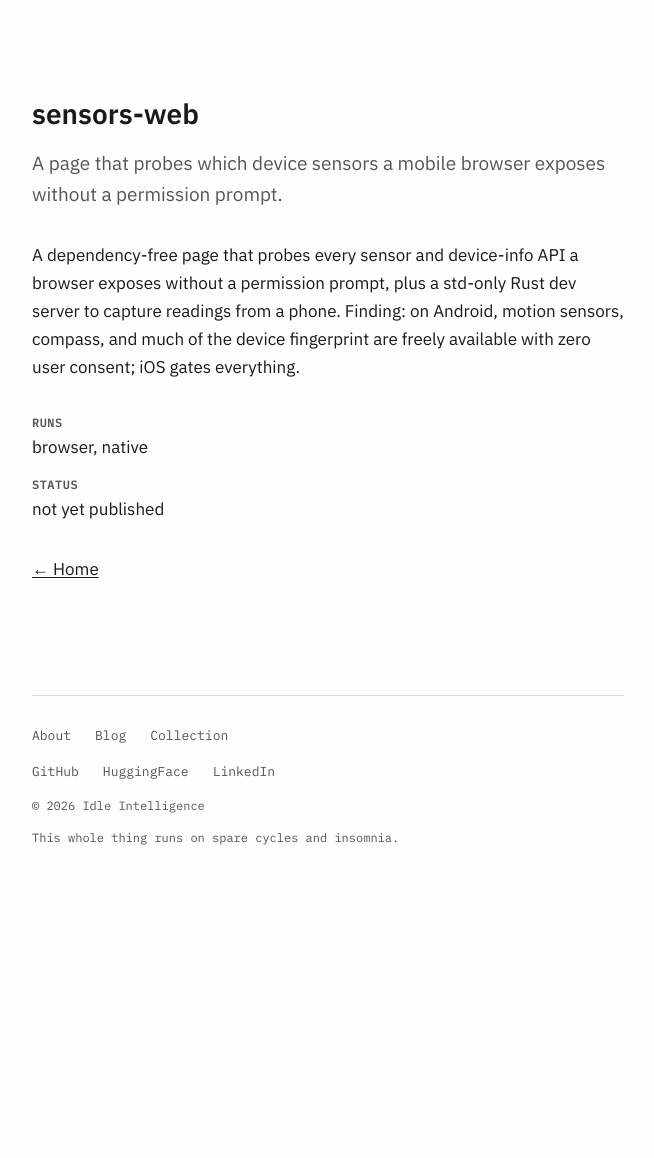
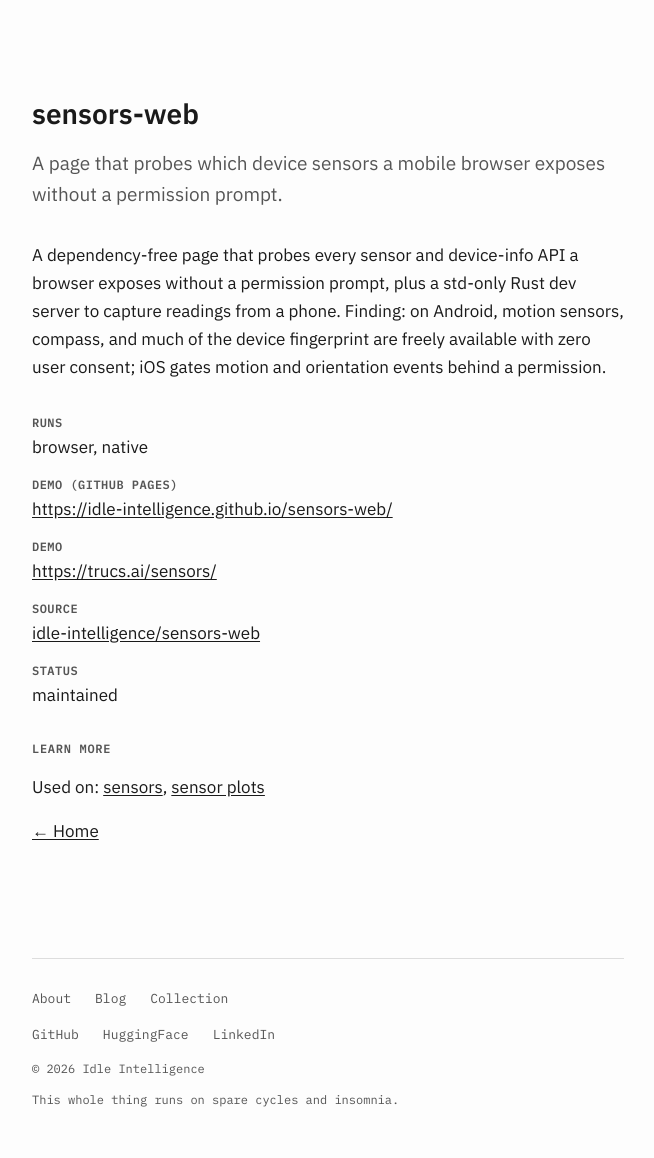
Before and after one commit to idle-intelligence/site, a Jekyll site: the page built from _collection/sensors-web.md, in a window 1280 px wide. Shown: the whole page, without its empty margins (312-966 px from the left). Built offline with Jekyll 4.4.1, drawn with Linux system fonts in a browser that asks for light colours; before the commit the page ends 900 px from its top, so only the background shows below that.

Commit message:
Cards: sensors-web published, hive-ml-classifier current state, Hive (#8)
* Cards: sensors-web published, hive-ml-classifier current state, new Hive card in Distributed inference

* sensors-web card: state the iOS finding as the README does

* Hive card: hive-server and hive-client both under Source

* hive-ml-classifier card: back to the released v3; the 8x8 model gets its own card when it ships

```diff
--- a/_collection/sensors-web.md
+++ b/_collection/sensors-web.md
@@ -3,10 +3,15 @@ layout: card
 title: sensors-web
 kind: code
 task_group: Sensor and privacy research
-repo: ""
+repo: idle-intelligence/sensors-web
 hf: ""
-demo: ""
-demo_pages: ""
+demo: "https://trucs.ai/sensors/"
+demo_pages: "https://idle-intelligence.github.io/sensors-web/"
+used_on:
+  - title: sensors
+    url: "https://trucs.ai/sensors/"
+  - title: sensor plots
+    url: "https://trucs.ai/sensors/plots/"
 original_model: ""
 dataset: ""
 perf_highlight: ""
@@ -14,13 +19,13 @@ card_proof: ""
 what_is: A page that probes which device sensors a mobile browser exposes without a permission prompt.
 runs: browser, native
 license: ""
-status: not yet published
+status: maintained
 blurb: >-
   A dependency-free page that probes every sensor and device-info API a browser
   exposes without a permission prompt, plus a std-only Rust dev server to
   capture readings from a phone. Finding: on Android, motion sensors, compass,
   and much of the device fingerprint are freely available with zero user
-  consent; iOS gates everything.
+  consent; iOS gates motion and orientation events behind a permission.
 ---
 
 {{ page.blurb }}
--- a/_data/task_groups.yml
+++ b/_data/task_groups.yml
@@ -10,3 +10,4 @@
 - Weather
 - Sensor and privacy research
 - Benchmarking
+- Distributed inference
--- a/_layouts/card.html
+++ b/_layouts/card.html
@@ -40,7 +40,7 @@ layout: default
   {% endif %}
   {% if page.demo_pages and page.demo_pages != "" %}<dt>Demo (GitHub Pages)</dt><dd><a href="{{ page.demo_pages }}">{{ page.demo_pages }}</a></dd>{% endif %}
   {% if page.kind == "code" and page.demo and page.demo != "" %}<dt>Demo</dt><dd><a href="{{ page.demo }}">{{ page.demo }}</a></dd>{% endif %}
-  {% if page.repo and page.repo != "" %}<dt>Source</dt><dd><a href="https://github.com/{{ page.repo }}">{{ page.repo }}</a></dd>{% endif %}
+  {% if page.repo and page.repo != "" %}<dt>Source</dt><dd><a href="https://github.com/{{ page.repo }}">{{ page.repo }}</a>{% for r in page.more_repos %}<br><a href="https://github.com/{{ r }}">{{ r }}</a>{% endfor %}</dd>{% endif %}
   {% if page.hf and page.hf != "" %}<dt>HuggingFace</dt><dd><a href="https://huggingface.co/{{ page.hf }}">{{ page.hf }}</a></dd>{% endif %}
   {% if page.dataset and page.dataset != "" %}<dt>Dataset</dt><dd><a href="https://huggingface.co/datasets/{{ page.dataset }}">{{ page.dataset }}</a></dd>{% endif %}
   {% if page.perf_highlight and page.perf_highlight != "" %}<dt>Perf</dt><dd>{{ page.perf_highlight }}</dd>{% endif %}
```
Also changed, not shown: _collection/hive.md (added, +43 -0 lines).
